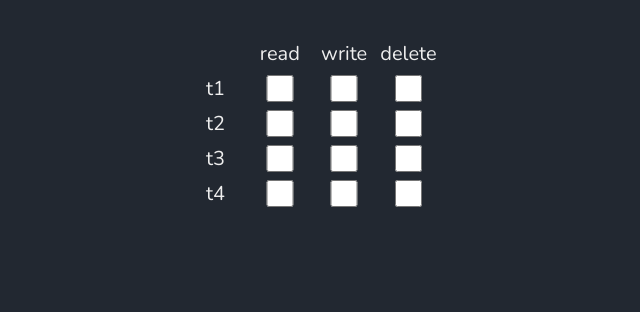
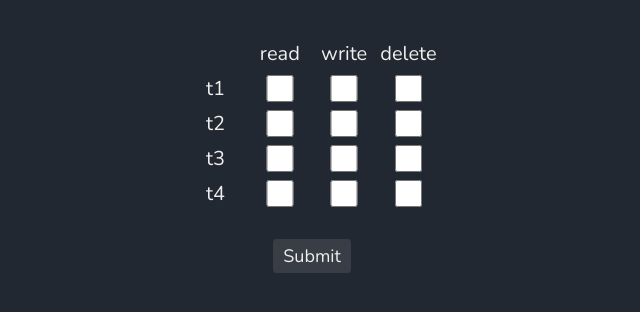
Before and after one commit to darrellrahan/cost-of-living, a React (Create React App) app: page / in a window 1280 px wide. Shown: the top 312 px of the page, without its empty margins (328-968 px from the left). Built offline with nearby package versions, Linux system fonts and the light colour scheme.

Commit message:
send data to backend when submit button is clicked

```diff
--- a/src/App.js
+++ b/src/App.js
@@ -1,13 +1,15 @@
-import { useState } from "react";
+import { useEffect, useRef, useState } from "react";
 
-function CheckboxRow({ label }) {
+function CheckboxRow({ label, setPermissionResults }) {
   const [permissions, setPermissions] = useState({
     read: false,
     write: false,
     delete: false,
   });
 
-  console.log(permissions);
+  useEffect(() => {
+    setPermissionResults((prev) => ({ ...prev, [label]: permissions }));
+  }, [permissions, label, setPermissionResults]);
 
   function handleCheckboxChange(type, isChecked) {
     if (type === "delete") {
@@ -48,6 +50,18 @@ function CheckboxRow({ label }) {
 }
 
 function App() {
+  const [permissionResults, setPermissionResults] = useState({});
+  const resultsRef = useRef(null);
+
+  function showResults() {
+    console.log(permissionResults);
+    resultsRef.current.innerHTML = `<pre>${JSON.stringify(
+      permissionResults,
+      null,
+      4
+    )}</pre>`;
+  }
+
   return (
     <div className="app-container">
       <div className="grid">
@@ -55,12 +69,13 @@ function App() {
         <label>read</label>
         <label>write</label>
         <label>delete</label>
-        <CheckboxRow label="t1" />
-        <CheckboxRow label="t2" />
-        <CheckboxRow label="t3" />
-        <CheckboxRow label="t4" />
+        <CheckboxRow label="t1" setPermissionResults={setPermissionResults} />
+        <CheckboxRow label="t2" setPermissionResults={setPermissionResults} />
+        <CheckboxRow label="t3" setPermissionResults={setPermissionResults} />
+        <CheckboxRow label="t4" setPermissionResults={setPermissionResults} />
       </div>
-      {/* <button>Submit</button> */}
+      <button onClick={showResults}>Submit</button>
+      <div ref={resultsRef}></div>
     </div>
   );
 }
--- a/src/index.css
+++ b/src/index.css
@@ -17,6 +17,10 @@ body {
 .app-container {
   padding: 2.5rem;
   width: fit-content;
+  display: flex;
+  flex-direction: column;
+  justify-content: center;
+  align-items: center;
 }
 
 .grid {
@@ -32,4 +36,28 @@ label {
 
 input[type="checkbox"] {
   cursor: pointer;
+  outline: none;
 }
+
+button {
+  font-family: "Nunito", sans-serif;
+  font-size: 18px;
+  border: none;
+  outline: none;
+  background-color: #393e46;
+  color: #eee;
+  border-radius: 4px;
+  padding: 5px 10px;
+  margin: 2rem 0;
+  cursor: pointer;
+  transition: all 0.3s linear;
+}
+
+button:hover {
+  background-color: #eee;
+  color: #393e46;
+}
+
+pre {
+  font-size: 1rem;
+}
```
